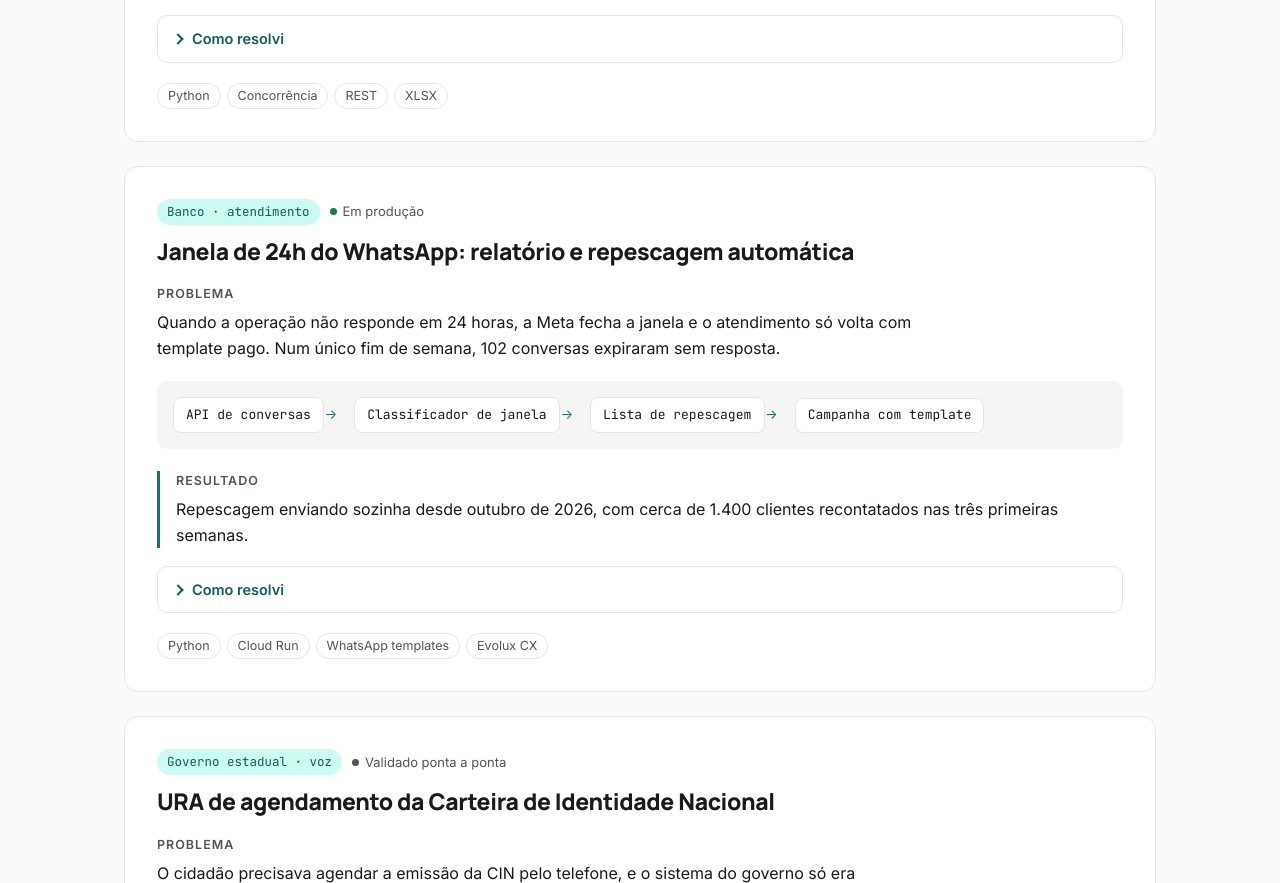
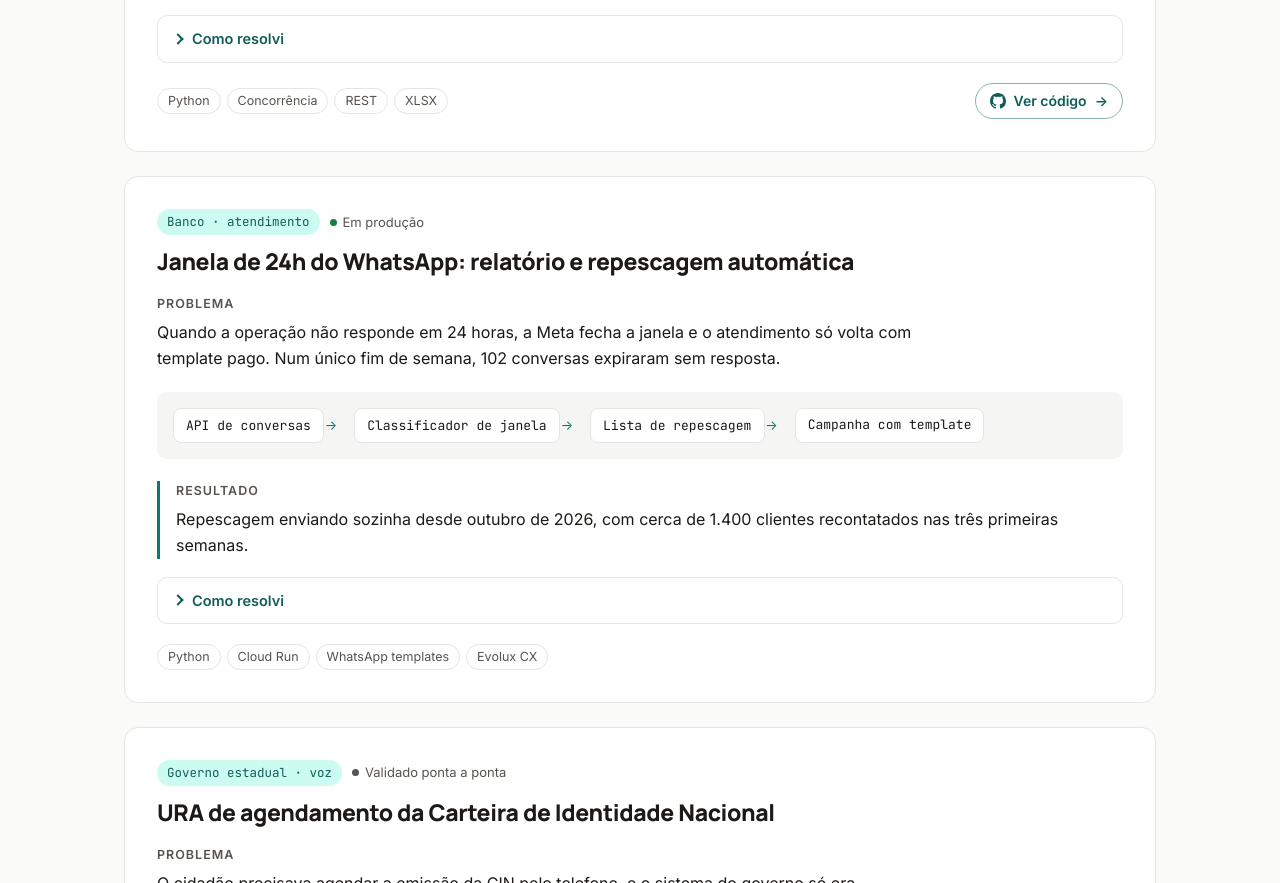
Before and after one commit to welisy/welisy.github.io, a plain HTML site: page index.html in a window 1280 px wide. Shown: the part 2738-3621 px from the top of the page. Drawn offline with Linux system fonts and the light colour scheme.

Commit message:
Link "Ver código" no case do relatório
Aponta para github.com/welisy/coleta-adaptativa. Inclui .nojekyll
(site estático, sem processamento do Jekyll).

Co-Authored-By: Claude Opus 5.5 <noreply@anthropic.com>

```diff
--- a/assets/style.css
+++ b/assets/style.css
@@ -492,6 +492,30 @@ h1, h2, h3 { font-family: var(--display); }
   border-radius: 999px;
 }
 
+.case-foot {
+  display: flex;
+  flex-wrap: wrap;
+  align-items: center;
+  justify-content: space-between;
+  gap: 12px 16px;
+}
+.code-link {
+  display: inline-flex;
+  align-items: center;
+  gap: 8px;
+  font-size: 14px;
+  font-weight: 600;
+  color: var(--accent-text);
+  text-decoration: none;
+  border: 1px solid color-mix(in srgb, var(--accent) 45%, var(--line));
+  padding: 6px 14px;
+  border-radius: 999px;
+  transition: background-color .15s, border-color .15s;
+}
+.code-link:hover { background: var(--accent-soft); border-color: var(--accent); }
+.code-link span { transition: transform .15s; }
+.code-link:hover span { transform: translateX(3px); }
+
 /* cards */
 .cards {
   display: grid;
--- a/index.html
+++ b/index.html
@@ -182,7 +182,13 @@
         automática dos templates do período; e enriquecimento paralelo (12 workers, cerca de 50 req/s, retomável)
         para recuperar o texto exato de cada mensagem.</p>
       </details>
-      <ul class="tags"><li>Python</li><li>Concorrência</li><li>REST</li><li>XLSX</li></ul>
+      <div class="case-foot">
+        <ul class="tags"><li>Python</li><li>Concorrência</li><li>REST</li><li>XLSX</li></ul>
+        <a class="code-link" href="https://github.com/welisy/coleta-adaptativa" target="_blank" rel="noopener">
+          <svg viewBox="0 0 16 16" width="16" height="16" aria-hidden="true"><path fill="currentColor" d="M8 0C3.58 0 0 3.58 0 8c0 3.54 2.29 6.53 5.47 7.59.4.07.55-.17.55-.38 0-.19-.01-.82-.01-1.49-2.01.37-2.53-.49-2.69-.94-.09-.23-.48-.94-.82-1.13-.28-.15-.68-.52-.01-.53.63-.01 1.08.58 1.23.82.72 1.21 1.87.87 2.33.66.07-.52.28-.87.51-1.07-1.78-.2-3.64-.89-3.64-3.95 0-.87.31-1.59.82-2.15-.08-.2-.36-1.02.08-2.12 0 0 .67-.21 2.2.82.64-.18 1.32-.27 2-.27.68 0 1.36.09 2 .27 1.53-1.04 2.2-.82 2.2-.82.44 1.1.16 1.92.08 2.12.51.56.82 1.27.82 2.15 0 3.07-1.87 3.75-3.65 3.95.29.25.54.73.54 1.48 0 1.07-.01 1.93-.01 2.2 0 .21.15.46.55.38A8.01 8.01 0 0 0 16 8c0-4.42-3.58-8-8-8z"/></svg>
+          Ver código <span aria-hidden="true">→</span>
+        </a>
+      </div>
     </article>
 
     <!-- 4 -->
```
Also changed, not shown: 1 other file.
